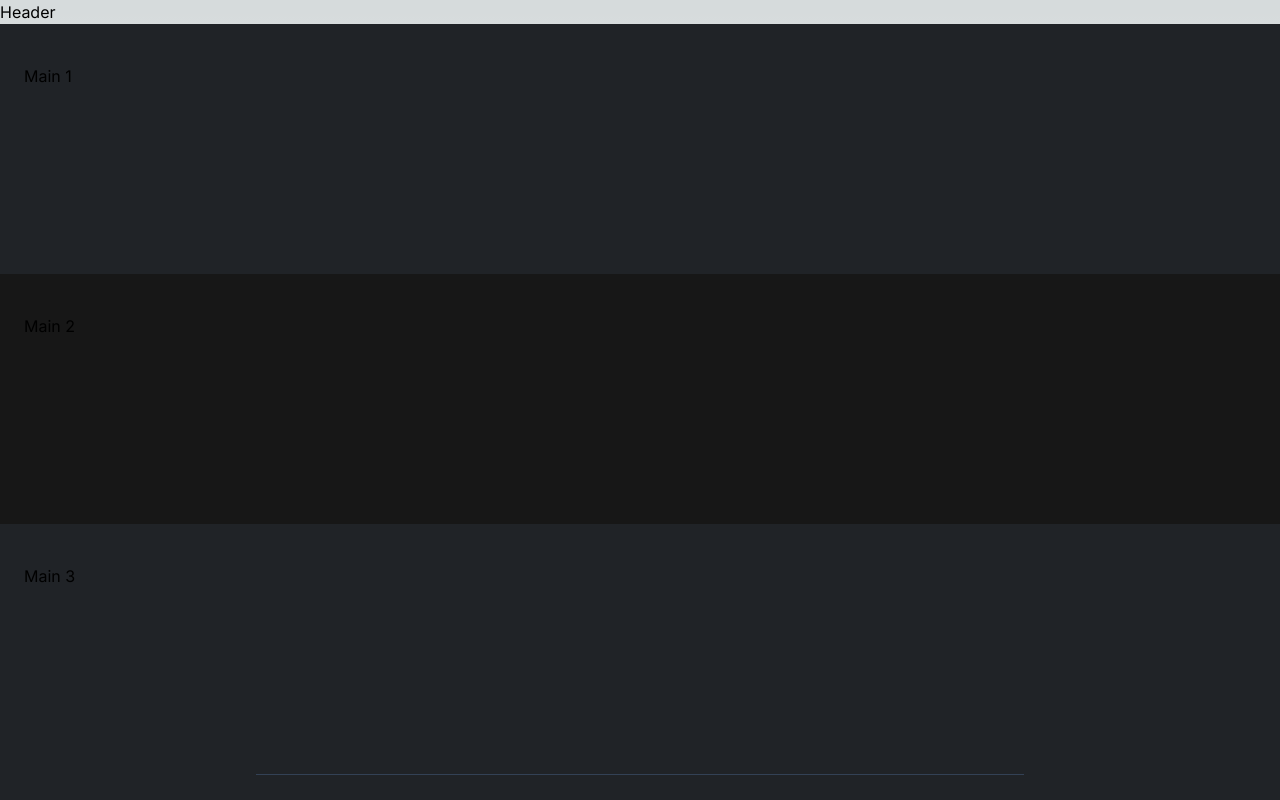
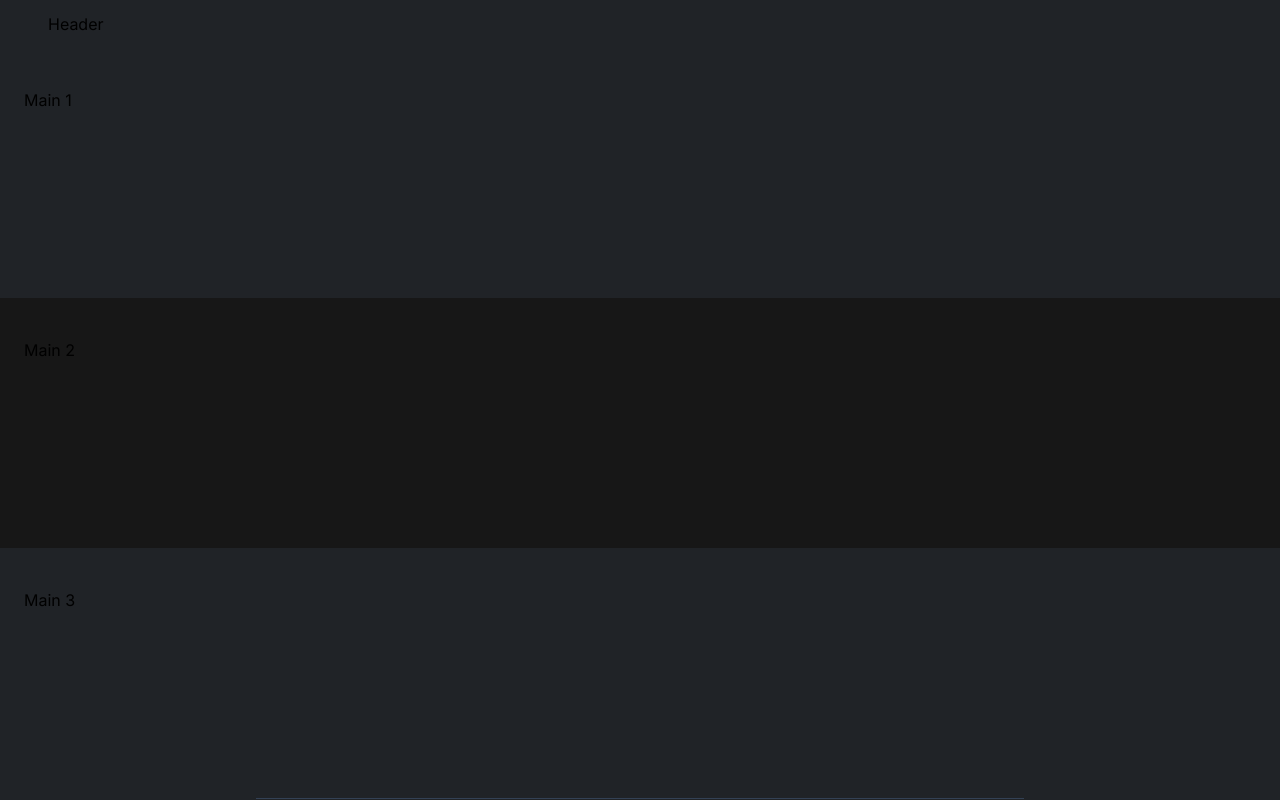
Before and after one commit to AntoniBLopez/LernenSieMitBelu, a Next.js app: page / in a window 1280 px wide. Shown: the top 800 px of the page. Built offline with nearby package versions, Linux system fonts and the light colour scheme.

Commit message:
header: bases

```diff
--- a/app/ui/Header.tsx
+++ b/app/ui/Header.tsx
@@ -1,6 +1,8 @@
 
 export default function Header() {
   return (
-    <div>Header</div>
+    <header className="flex flex-row py-3 px-12 bg-bluishBlackColor">
+      Header
+    </header>
   )
 }
```
